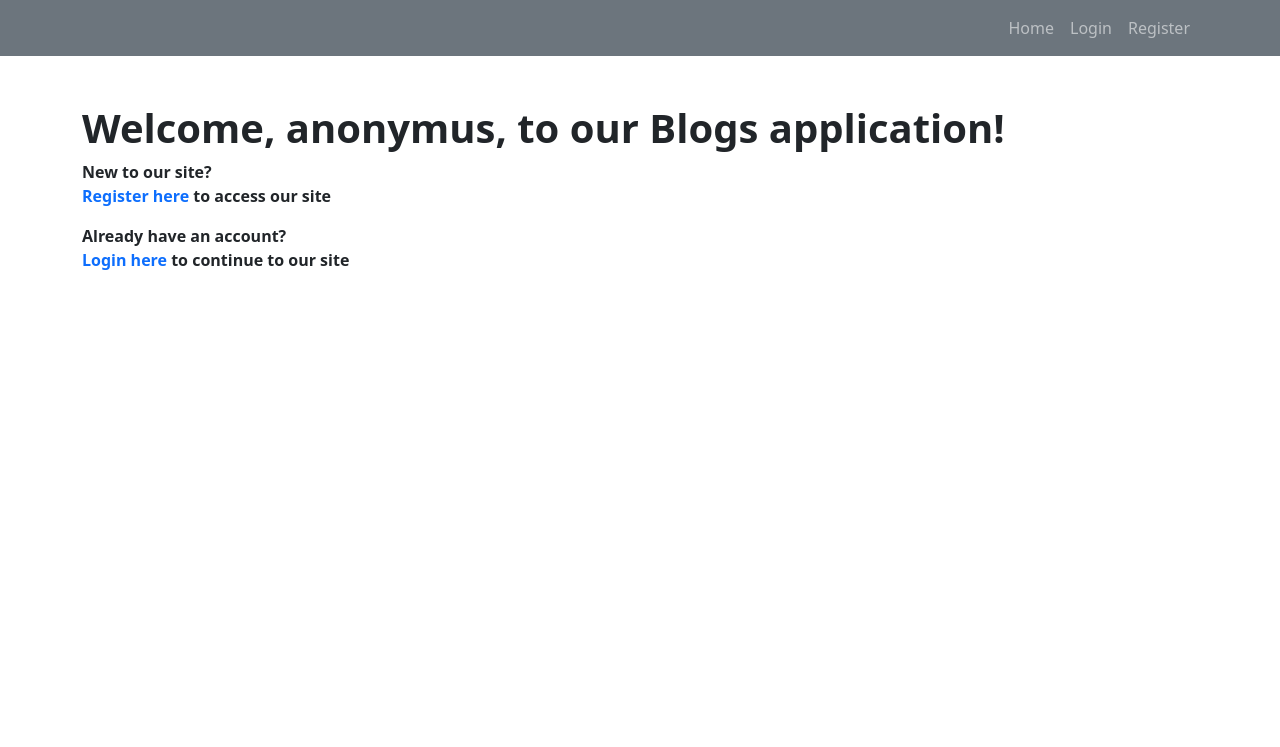
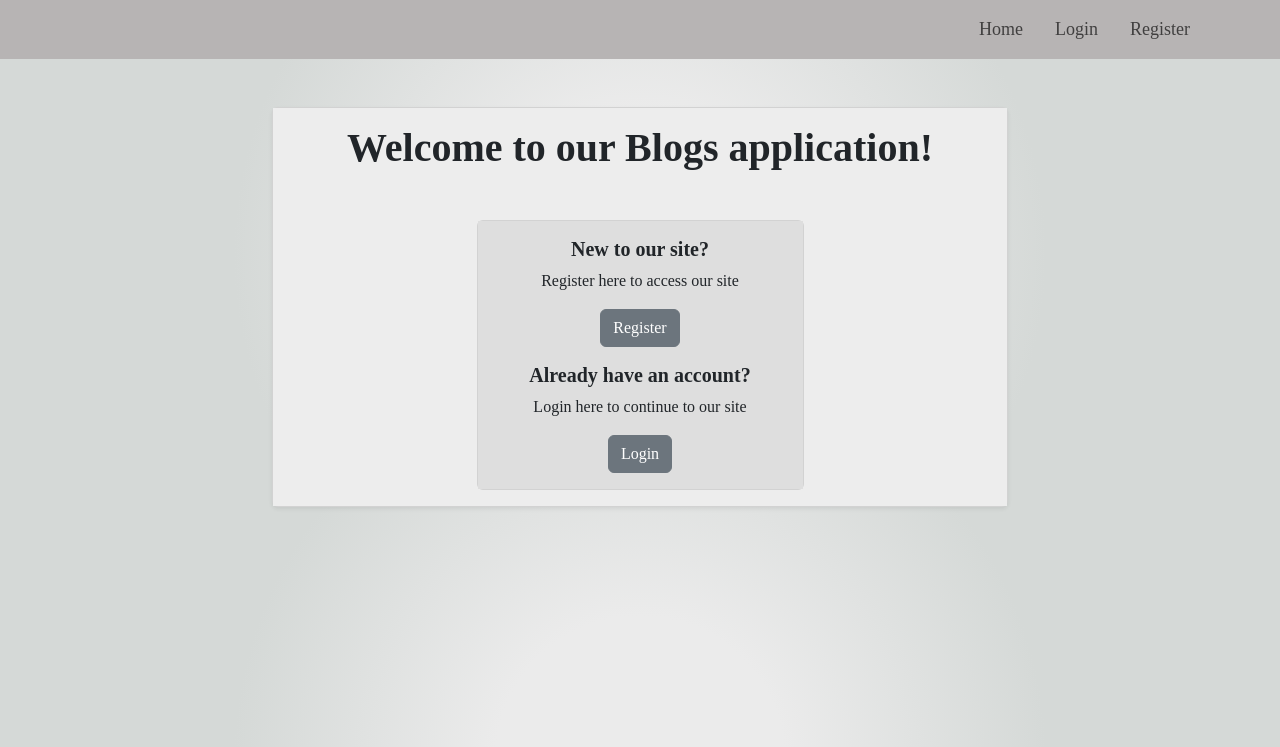
Before and after one commit to toska27/Blogs, a PHP site: page / in a window 1280 px wide. Shown: the top 747 px of the page. Run offline with PHP 8.4, Linux system fonts and the light colour scheme.

Commit message:
adedd some style

```diff
--- a/header.php
+++ b/header.php
@@ -11,36 +11,39 @@
 <?php
     if(isset($_SESSION["username"])) { // user logged?
         echo
-        "
-        <nav class='navbar navbar-expand-lg navbar-dark bg-secondary '>
-            <div class='container '>
-
+        "<nav class='navbar navbar-expand-lg text-dark'>
+            <div class='container'>
+                <button class='navbar-toggler' type='button' data-bs-toggle='collapse' data-bs-target='#navbarNav' aria-controls='navbarNav' aria-expanded='false' aria-label='Toggle navigation'>
+                    <span class='navbar-toggler-icon'></span>
+                </button>
                 <div class='collapse navbar-collapse' id='navbarNav'>
                     <ul class='navbar-nav ms-auto'>
-                        <li class='nav-item'>
+                        <li class='nav-item me-3'>
                             <a class='nav-link' href='index.php'>Home</a>
                         </li>
-                        <li class='nav-item'>
+                        <li class='nav-item me-3'>
                             <a class='nav-link' href='reset_password.php'>Reset password</a>
                         </li>
                         <li class='nav-item'>
                             <a class='nav-link' href='logout.php'>Log out</a>
                         </li>
-
                     </ul>
                 </div>
             </div>
         </nav>";
     } else {
         echo
-        "<nav class='navbar navbar-expand-lg navbar-dark bg-secondary'>
+        "<nav class='navbar navbar-expand-lg text-dark'>
             <div class='container'>
+                <button class='navbar-toggler' type='button' data-bs-toggle='collapse' data-bs-target='#navbarNav' aria-controls='navbarNav' aria-expanded='false' aria-label='Toggle navigation'>
+                    <span class='navbar-toggler-icon'></span>
+                </button>
                 <div class='collapse navbar-collapse' id='navbarNav'>
                     <ul class='navbar-nav ms-auto'>
-                        <li class='nav-item'>
+                        <li class='nav-item me-3'>
                             <a class='nav-link' href='index.php'>Home</a>
                         </li>
-                        <li class='nav-item'>
+                        <li class='nav-item me-3'>
                             <a class='nav-link' href='login.php'>Login</a>
                         </li>
                         <li class='nav-item'>
--- a/index.php
+++ b/index.php
@@ -8,7 +8,7 @@
         $message = "You have successfully registred, please login to continue";
     }
 
-    $username = "anonymus";
+    $username = "";
     if(isset($_SESSION["username"])){
         $username = $_SESSION["username"];
     }
@@ -20,36 +20,67 @@
 <head>
     <meta charset="UTF-8">
     <meta name="viewport" content="width=device-width, initial-scale=1.0">
-    <title>Social Network</title>
+    <title>Blogs applications</title>
     <link rel="stylesheet" href="https://cdn.jsdelivr.net/npm/bootstrap@5.3.3/dist/css/bootstrap.min.css">
-    <link rel="stylesheet" href="style.css" version="2.1">
+    <link rel="stylesheet" href="./style/style.css">
 </head>
 <body>
     <header>
         <?php require_once "header.php"; ?>
     </header>
     <div class="container mt-5">
-        <div class="row">
-            <div class="col">
-                <h1 class="fw-bold">Welcome, <?php echo $username?>, to our Blogs application!</h1>
-                <?php if(isset($_SESSION["username"])) { ?>
-                    <p><a href="profile.php" class="btn btn-primary">View your profile</a></p>
-                    <p><a href="post.php" class="btn btn-primary">Add new blog</a></p>
-                    <p><a href="allpost.php" class="btn btn-primary">View all blogs</a></p>
-                <?php } else { ?>
-                    <p class="fw-bold">New to our site? <br> <a href="register.php" class="text-decoration-none">Register here</a> to access our site</p>
-                    <p class="fw-bold">Already have an account? <br> <a href="login.php" class="text-decoration-none">Login here</a> to continue to our site</p>
-                <?php } ?>
+        <div class="row justify-content-center">
+            <div class="col-lg-8">
+                <div class="card shadow-sm">
+                    <div class="card-body bg-container">
+                        <h1 class="fw-bold text-center">Welcome <?php echo htmlspecialchars($username); ?> to our Blogs application!</h1>
+                        <?php if(isset($_SESSION["username"])) { ?>
+                            <div class="d-grid gap-2 mt-4">
+                                <a href="my_profile.php" class="btn btn-dark  index-btn">View your profile</a>
+                                <a href="all_posts.php" class="btn btn-dark  index-btn">View all blogs</a>
+                                <a href="add_post.php" class="btn btn-dark  index-btn">Add new blog</a>
+                            </div>
+                        <?php } else { ?>
+                            <div class="container mt-5 ">
+                                <div class="row justify-content-center ">
+                                    <div class="col-md-6 ">
+                                        <div class="card text-center ">
+                                            <div class="card-body login-register">
+                                                <h5 class="card-title fw-bold">New to our site?</h5>
+                                                <p class="card-text">Register here to access our site</p>
+                                                <a href="register.php" class="btn btn-secondary mb-3">Register</a>
+                                                <h5 class="card-title fw-bold">Already have an account?</h5>
+                                                <p class="card-text">Login here to continue to our site</p>
+                                                <a href="login.php" class="btn btn-secondary">Login</a>
+                                            </div>
+                                        </div>
+                                    </div>
+                                </div>
+                            </div>
+                        <?php } ?>
 
-                <?php if(!empty($message)) { ?>
-                    <div class="alert alert-success mt-3" role="alert">
-                        <?php echo $message ?>
+                        <?php if(!empty($message)) { ?>
+                            <div class="alert alert-success mt-3 msg" role="alert" id='msg'>
+                                <?php echo htmlspecialchars($message); ?>
+                            </div>
+                        <?php } ?>
                     </div>
-                <?php } ?>
+                </div>
             </div>
         </div>
     </div>
 
-    <script src="https://cdn.jsdelivr.net/npm/bootstrap@5.3.3/dist/js/bootstrap.bundle.min.js"></script>
+    <script>
+        document.addEventListener("DOMContentLoaded", function() {
+            setTimeout(function() {
+                let msg = document.getElementById('msg');
+                if (msg) {
+                    msg.style.display = 'none';
+                }
+            }, 3000);
+        });
+
+        src="https://cdn.jsdelivr.net/npm/bootstrap@5.3.3/dist/js/bootstrap.bundle.min.js"
+    </script>
 </body>
 </html>
--- a/logout.php
+++ b/logout.php
@@ -1,6 +1,6 @@
 <?php
     session_start();
-    session_unset();   // $_SESSION = array();
+    session_unset();
     session_destroy();
 
     header("Location: index.php");
--- /dev/null
+++ b/style/style.css
@@ -0,0 +1,71 @@
+* {
+  font-family: "Times New Roman", Times, serif;
+}
+body {
+  background: rgb(222, 225, 228);
+  background: radial-gradient(
+    circle,
+    rgb(235, 235, 235) 21%,
+    rgb(213, 217, 215) 59%
+  );
+}
+.error {
+  color: red;
+}
+.success {
+  color: green;
+}
+.bg-container {
+  background-color: rgb(237, 237, 237);
+}
+
+/*header*/
+header {
+  position: sticky;
+  top: 0;
+  z-index: 100;
+  background-color: rgb(183, 180, 180);
+  font-size: large;
+}
+.nav-border {
+  border-right: 1px solid rgb(204, 199, 199);
+}
+
+/* index*/
+.msg {
+  text-align: center;
+}
+.index-btn {
+  margin: 10px;
+}
+.login-register {
+  background-color: rgb(222, 222, 222);
+}
+
+/* login */
+.login {
+  margin-top: 20px;
+}
+
+/*register*/
+.register {
+  margin-top: 20px;
+}
+
+/* reset password*/
+.reset-pass {
+  margin-top: 20px;
+}
+
+/*add_post*/
+.post-text {
+  margin-top: 10px;
+}
+.add {
+  margin-top: 10px;
+}
+
+/*my_profile*/
+.title_my_profile {
+  margin-bottom: 30px;
+}
```
Also changed, not shown: delete_post.php (+4 -4 lines), error.php (+21 -9 lines), login.php (+7 -5 lines), register.php (+9 -6 lines), reset_password.php (+4 -3 lines), users_profile.php (added, +76 -0 lines).
